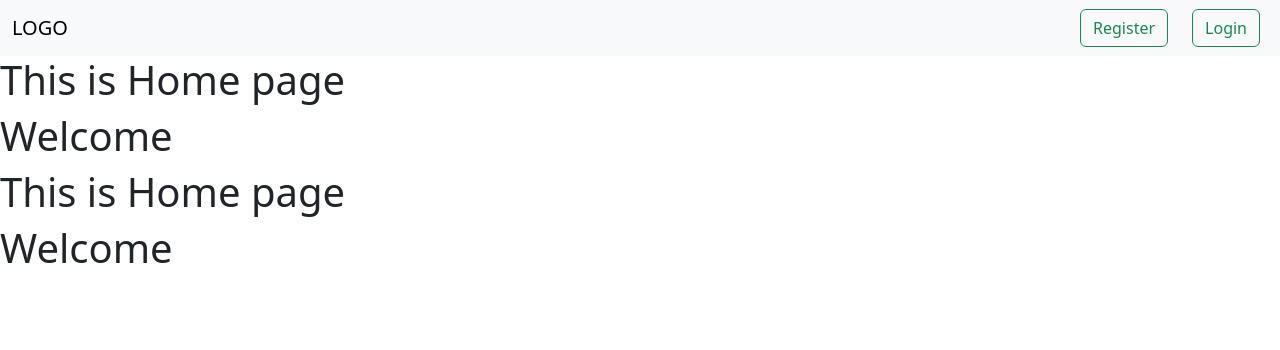
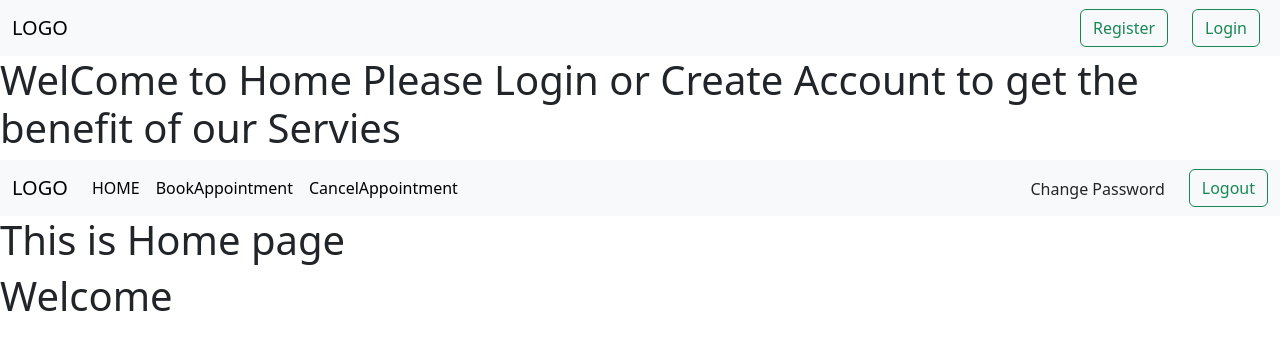
Before and after one commit to RushabhDabre/CDAC_Mini_project, a React (Create React App) app in the folder miniprojectapp/: page /home in a window 1280 px wide. Shown: the top 350 px of the page. Built offline with nearby package versions, Linux system fonts and the light colour scheme.

Commit message:
Routes Setup

```diff
--- a/miniprojectapp/src/App.js
+++ b/miniprojectapp/src/App.js
@@ -3,14 +3,12 @@ import {Route,Routes} from 'react-router-dom';
 import Register from './Components/Register';
 import UserLogin from './Components/UserLogin'
 import InnerHome from './Components/InnerHome';
-import OuterNavbar from './Components/OuterNavbar';
+import OutterHome from './Components/OutterHome';
 
 function App() {
   return (
     <div>
-      <OuterNavbar/>
-      <h1>This is Home page</h1>
-      <h1>Welcome</h1>
+      <OutterHome/>
 
       <Routes>
         <Route path="/register" element={<Register/>}/>
--- a/miniprojectapp/src/Components/InnerHome.js
+++ b/miniprojectapp/src/Components/InnerHome.js
@@ -1,8 +1,10 @@
 import React from 'react';
+import InnerNavbar from './InnerNavbar';
 
 export default function InnerHome(){
 
 return(<>
+    <InnerNavbar/>
     <h1>This is Home page</h1>
     <h1>Welcome</h1>
     </>
--- /dev/null
+++ b/miniprojectapp/src/Components/OutterHome.js
@@ -0,0 +1,8 @@
+import OuterNavbar from './OutterNavbar';
+
+export default function OutterHome(){
+    return (<>
+        <OuterNavbar/>
+        <h1>WelCome to Home Please Login or Create Account to get the benefit of our Servies</h1>
+    </>)
+}
--- a/miniprojectapp/src/Components/OuterNavbar.js
+++ b/miniprojectapp/src/Components/OutterNavbar.js
@@ -1,7 +1,7 @@
 import React from "react";
 import {  useNavigate } from "react-router-dom";
 
-export default function OuterNavbar() {
+export default function OutterNavbar() {
     let navigate = useNavigate();
 
     return (
```
